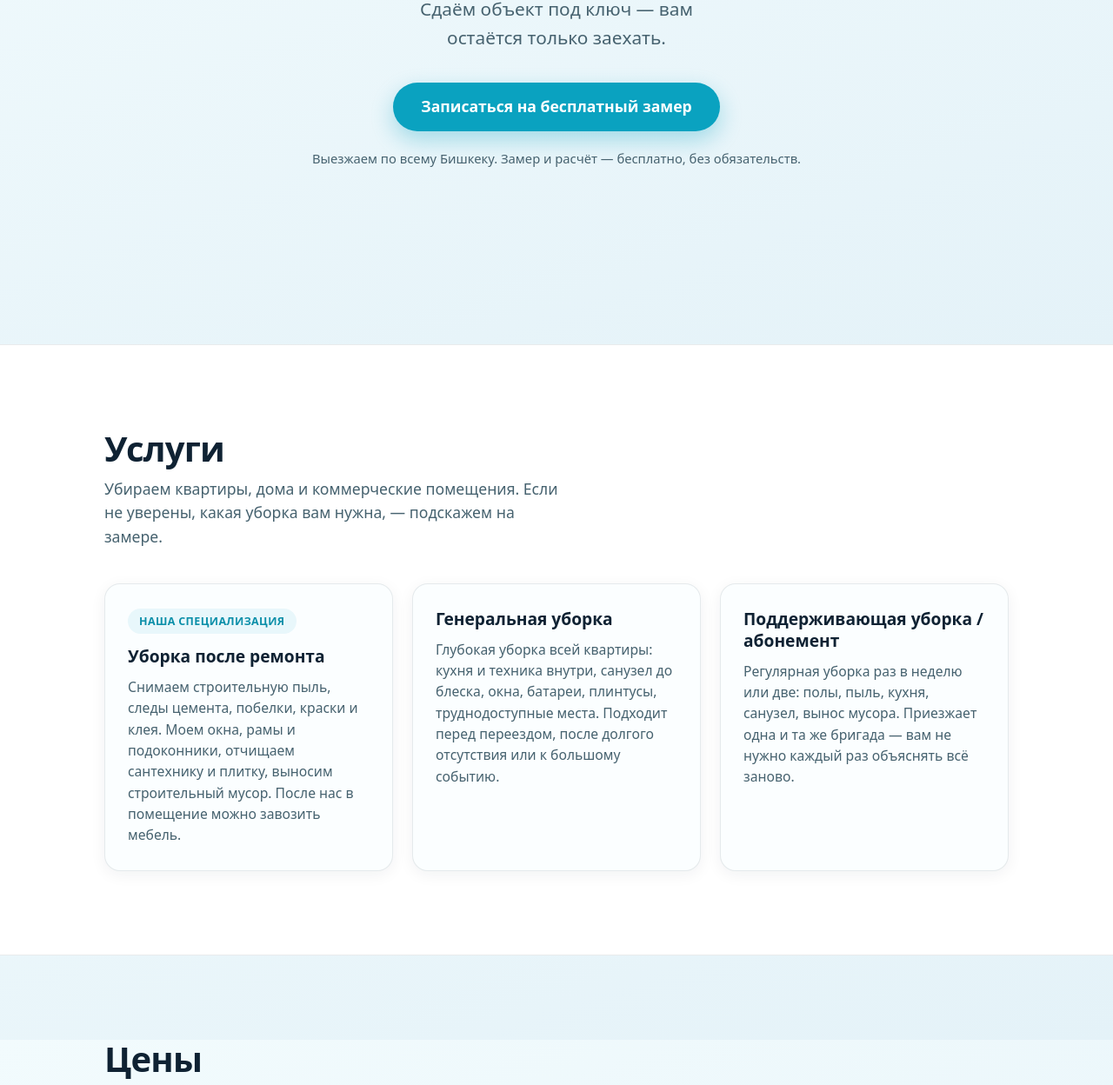
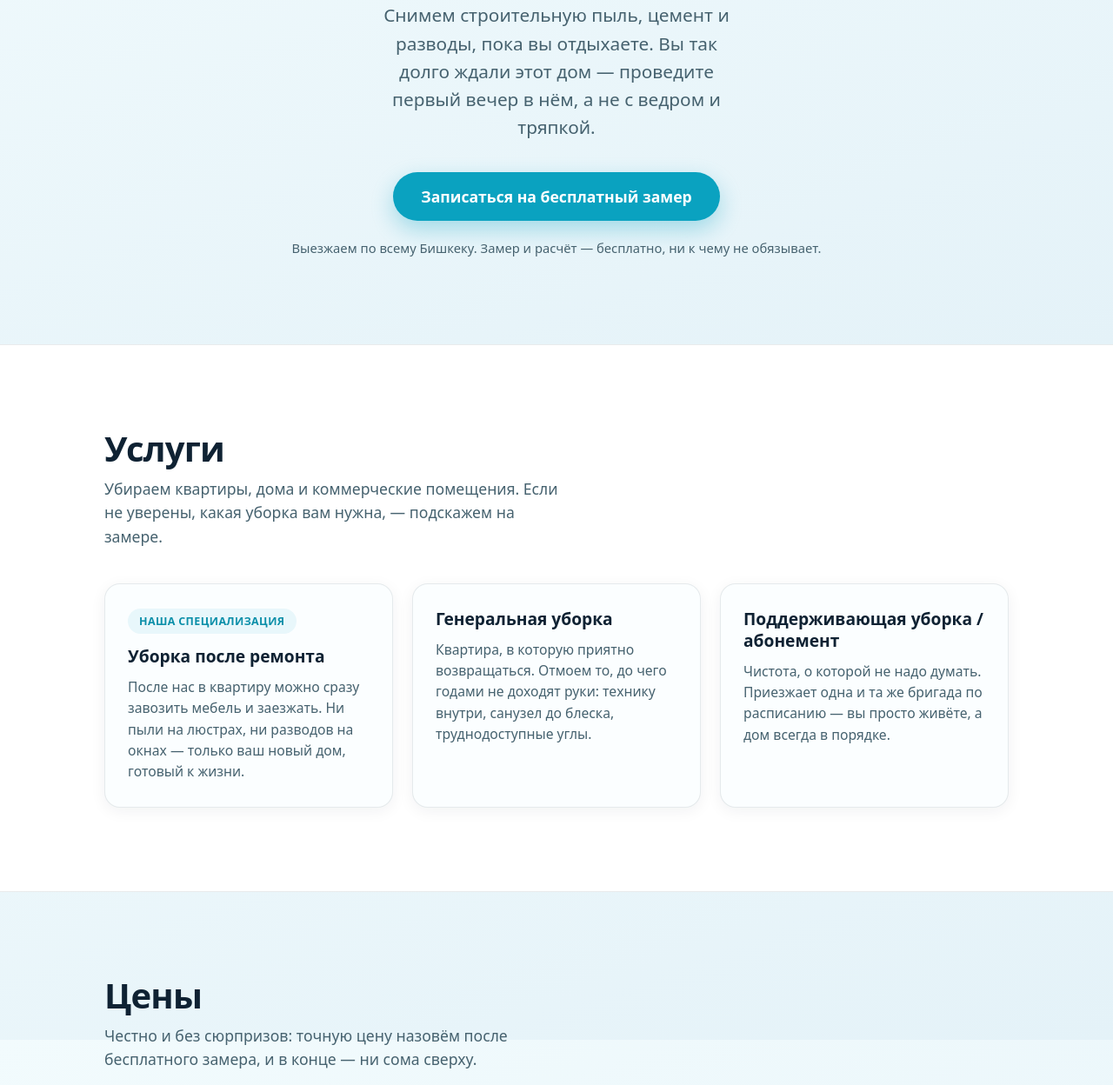
Before and after one commit to ilebaevaslan7-pixel/clean24-site, a plain HTML site: page index.html in a window 1280 px wide. Shown: the part 404-1652 px from the top of the page at 87% size. Drawn offline with Linux system fonts and the light colour scheme.

Commit message:
Rewrite copy around customer benefit
Replace descriptive service copy (we remove dust, wash windows) with
benefit-led wording that speaks to what the customer actually gets: a
home ready to move into. Warm tone throughout.

Covers the hero, the three service cards, the pricing intro, the four
reasons-to-choose-us points and the closing headline. Prices, bot links,
reviews and the whole layout are untouched.

The hero now carries two lines of different weight under the name, so it
gains one hero-tagline paragraph and a matching style rule; that is the
only markup or CSS change.

Co-Authored-By: Claude Opus 5 <noreply@anthropic.com>

```diff
--- a/index.html
+++ b/index.html
@@ -163,6 +163,15 @@
   }
 
   h1 span { color: var(--accent); }
+
+  .hero-tagline {
+    margin: 22px auto 0;
+    max-width: 20ch;
+    font-size: clamp(1.5rem, 5.5vw, 2.1rem);
+    font-weight: 700;
+    letter-spacing: -0.02em;
+    line-height: 1.2;
+  }
 
   .lead {
     margin: 20px auto 36px;
@@ -400,9 +409,10 @@
   <div class="wrap">
     <div class="hero-inner">
       <h1>Clean <span>24</span></h1>
-      <p class="lead">Уборка после ремонта в Бишкеке. Сдаём объект под ключ — вам остаётся только заехать.</p>
+      <p class="hero-tagline">Ремонт закончился — начните жить, а не убирать</p>
+      <p class="lead">Снимем строительную пыль, цемент и разводы, пока вы отдыхаете. Вы так долго ждали этот дом — проведите первый вечер в нём, а не с ведром и тряпкой.</p>
       <a class="cta" href="https://t.me/bishkek_clean24_bot" target="_blank" rel="noopener">Записаться на бесплатный замер</a>
-      <p class="hero-note">Выезжаем по всему Бишкеку. Замер и расчёт — бесплатно, без обязательств.</p>
+      <p class="hero-note">Выезжаем по всему Бишкеку. Замер и расчёт — бесплатно, ни к чему не обязывает.</p>
     </div>
   </div>
 </section>
@@ -416,15 +426,15 @@
       <article class="card">
         <span class="badge">Наша специализация</span>
         <h3>Уборка после ремонта</h3>
-        <p>Снимаем строительную пыль, следы цемента, побелки, краски и клея. Моем окна, рамы и подоконники, отчищаем сантехнику и плитку, выносим строительный мусор. После нас в помещение можно завозить мебель.</p>
+        <p>После нас в квартиру можно сразу завозить мебель и заезжать. Ни пыли на люстрах, ни разводов на окнах — только ваш новый дом, готовый к жизни.</p>
       </article>
       <article class="card">
         <h3>Генеральная уборка</h3>
-        <p>Глубокая уборка всей квартиры: кухня и техника внутри, санузел до блеска, окна, батареи, плинтусы, труднодоступные места. Подходит перед переездом, после долгого отсутствия или к большому событию.</p>
+        <p>Квартира, в которую приятно возвращаться. Отмоем то, до чего годами не доходят руки: технику внутри, санузел до блеска, труднодоступные углы.</p>
       </article>
       <article class="card">
         <h3>Поддерживающая уборка / абонемент</h3>
-        <p>Регулярная уборка раз в неделю или две: полы, пыль, кухня, санузел, вынос мусора. Приезжает одна и та же бригада — вам не нужно каждый раз объяснять всё заново.</p>
+        <p>Чистота, о которой не надо думать. Приезжает одна и та же бригада по расписанию — вы просто живёте, а дом всегда в порядке.</p>
       </article>
     </div>
   </div>
@@ -434,7 +444,7 @@
 <section id="prices" aria-labelledby="prices-title">
   <div class="wrap">
     <h2 id="prices-title">Цены</h2>
-    <p class="section-sub">Стоимость зависит от площади, степени загрязнения и объёма работ. Ниже — рабочие вилки, по которым мы считаем.</p>
+    <p class="section-sub">Честно и без сюрпризов: точную цену назовём после бесплатного замера, и в конце — ни сома сверху.</p>
     <div class="grid">
       <article class="card">
         <h3>После ремонта</h3>
@@ -469,28 +479,28 @@
         <div class="num" aria-hidden="true">1</div>
         <div>
           <h3>Гарантия 24 часа</h3>
-          <p>Если после уборки вы нашли недочёт — вернёмся в течение 24 часов и доделаем бесплатно. Без споров и лишних вопросов.</p>
+          <p>Спите спокойно: нашли недочёт — вернёмся в течение 24 часов и доделаем бесплатно, без споров.</p>
         </div>
       </div>
       <div class="reason">
         <div class="num" aria-hidden="true">2</div>
         <div>
           <h3>Фото до и после</h3>
-          <p>Присылаем снимки каждого объекта. Вы видите результат, даже если не смогли приехать и принять работу лично.</p>
+          <p>Видите результат, даже если не смогли приехать, — пришлём фото каждого объекта.</p>
         </div>
       </div>
       <div class="reason">
         <div class="num" aria-hidden="true">3</div>
         <div>
           <h3>Свои средства и оборудование</h3>
-          <p>Приезжаем со своей профессиональной химией, пылесосами и инвентарём. Вам не нужно ничего покупать и готовить к нашему приезду.</p>
+          <p>Вам не нужно ничего покупать и готовить — приезжаем со своей химией и оборудованием.</p>
         </div>
       </div>
       <div class="reason">
         <div class="num" aria-hidden="true">4</div>
         <div>
           <h3>Ежедневно по Бишкеку</h3>
-          <p>Работаем без выходных с 9:00 до 20:00, включая праздники. Выезжаем во все районы города.</p>
+          <p>Работаем без выходных с 9:00 до 20:00, по всем районам — подстроимся под вас.</p>
         </div>
       </div>
     </div>
@@ -528,7 +538,7 @@
 <!-- 6. Финальный призыв -->
 <section class="final" aria-labelledby="final-title">
   <div class="wrap">
-    <h2 id="final-title">Узнайте стоимость вашей уборки</h2>
+    <h2 id="final-title">Оставьте ремонт нам — а себе оставьте новоселье</h2>
     <p>Напишите нам в Telegram — уточним детали, подберём удобное время и приедем на бесплатный замер. Ни к чему вас не обязывает.</p>
     <a class="cta cta--invert" href="https://t.me/bishkek_clean24_bot" target="_blank" rel="noopener">Записаться на бесплатный замер</a>
     <p class="final-note">Отвечаем ежедневно с 9:00 до 20:00</p>
```
